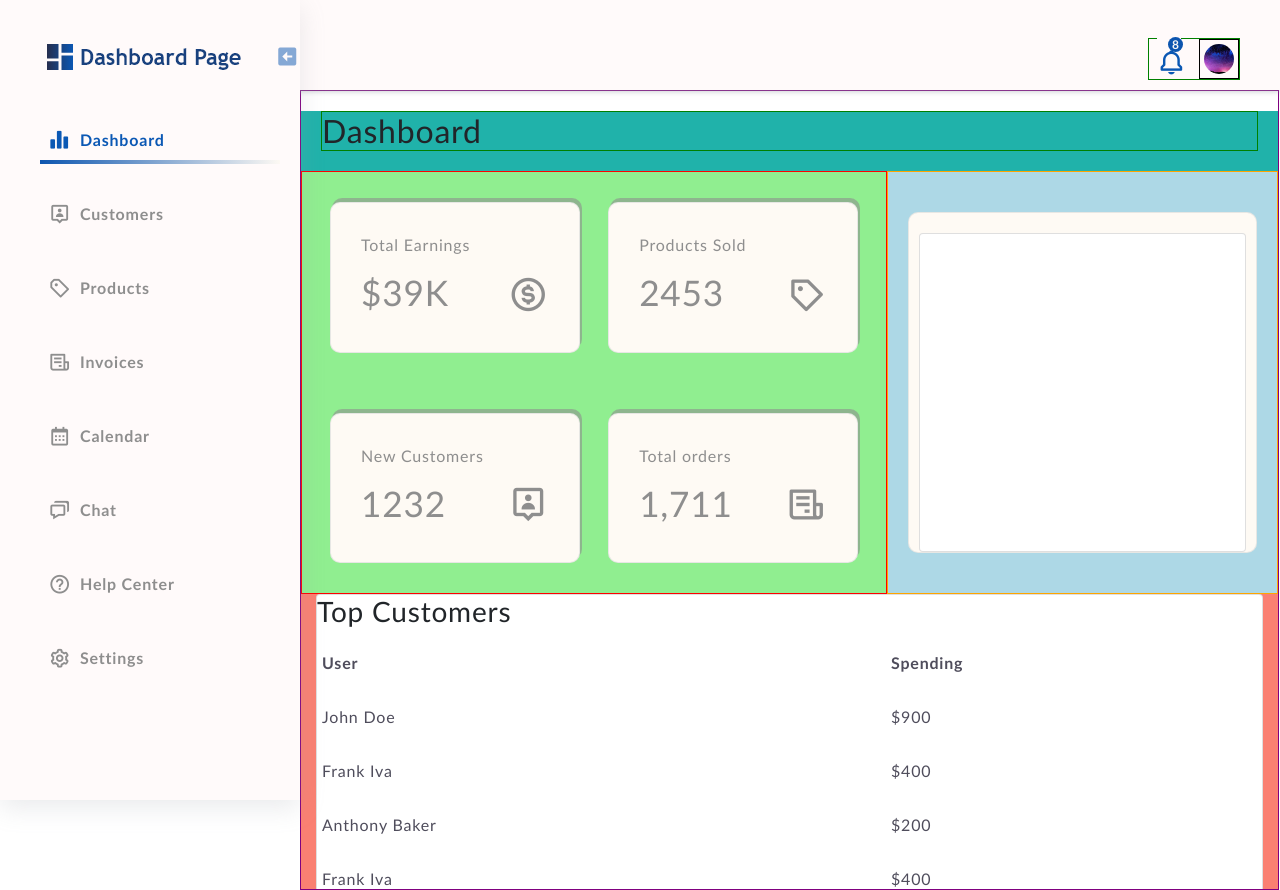
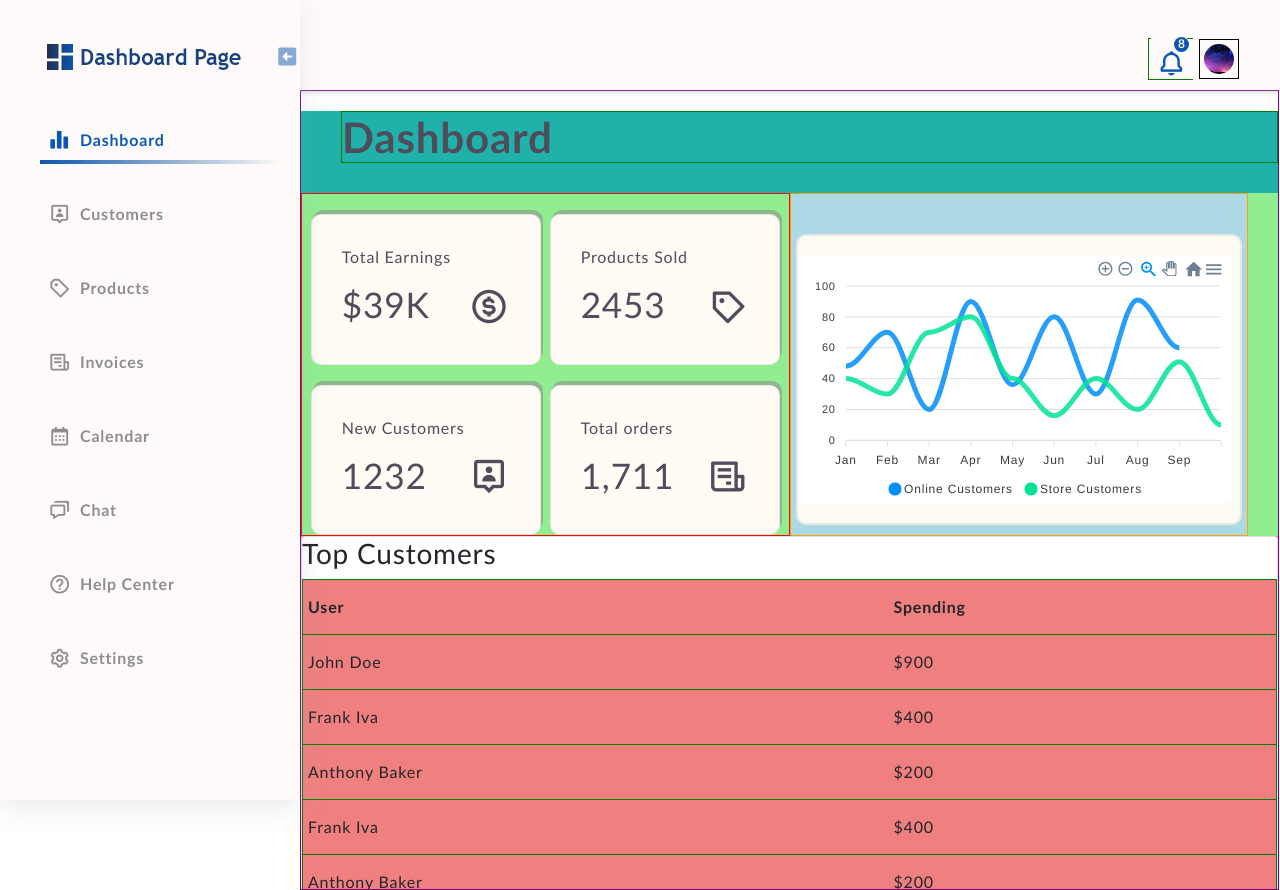
Before and after one commit to banuaggun/dashboard-design, a React (Create React App) app: page / in a window 1280 px wide. Built offline with nearby package versions, Linux system fonts and the light colour scheme.

Commit message:
chart aligned in dashboard page

```diff
--- a/src/components/ediTableRow/EdiTableRow.jsx
+++ b/src/components/ediTableRow/EdiTableRow.jsx
@@ -1,4 +1,6 @@
 import React from "react";
+
+import "./_ediTableRow.scss";
 
 const EdiTableRow = ({
   editFormData,
--- /dev/null
+++ b/src/components/ediTableRow/_ediTableRow.scss
@@ -0,0 +1,7 @@
+@use '../../assets/scss/_variables' as *;
+
+
+tr{
+  border:1px solid green;
+  background-color:lightcoral;
+}
--- a/src/components/statusCard/_statusCard.scss
+++ b/src/components/statusCard/_statusCard.scss
@@ -7,17 +7,20 @@
   min-width:220px;
   width:100%;
   padding:30px;
-  margin:30px auto;
+
+  margin-left:auto;
+  margin-right:auto;
   height:auto;
   position:relative;
   overflow:hidden;
-
-  color:map-get($colors, text, base);
+  margin-top:20px;
+  color:map-get($colors, text, head);
   background-color:map-get($colors, background, light);
   border:1px solid map-get($colors, icon, dark);
   box-shadow:map-get($shadows, lightShadow);
   border-radius:map-get($radius, radius2);
   transition:color 0.5s ease 0s;
+
 
   @include responsive('xxsmall'){
     min-width:350px;
@@ -29,7 +32,7 @@
     min-width:300px;
   }
   @include responsive('large'){
-    min-width:250px;
+    min-width:230px;
   }
 
 
--- a/src/index.js
+++ b/src/index.js
@@ -2,8 +2,6 @@ import { StrictMode } from "react";
 import ReactDOM from "react-dom";
 
 import "./assets/scss/_styles.scss";
-import "./assets/scss/styles.css";
-import "./assets/scss/grid.css";
 
 //import Layout from "./Components/Layouts/Layout";
 import App from "./App";
--- a/src/pages/dashboard/_dashboard3.scss
+++ b/src/pages/dashboard/_dashboard3.scss
@@ -4,7 +4,13 @@
   background-color:lightseagreen;
 
   &__header{
-    margin:20px;
+    font-size: 2.63rem; /*2.625rem = 42px */
+  font-family: "Trebuchet MS", "Lucida Sans Unicode", "Lucida Grande",
+    "Lucida Sans", Arial, sans-serif;
+  font-weight: bold;
+  color: map-get($colors, text, head);
+
+    margin:20px 0 30px 40px;
     border:1px solid green;
   }
 
@@ -29,7 +35,7 @@
 
       width:100%;
       @include responsive('large'){
-        width:60%;
+        width:50%;
       }
       &__status__card{
         @include responsive('xsmall'){
@@ -71,27 +77,34 @@
       border:1px solid black;
       background-color:lightblue;
       @include responsive('large'){
-        width:40%;
+        width:calc(50% - 30px);
+        margin-right:30px;
         display:flex;
         border:1px solid orange;
       }
 
       &__card__area{
+        margin:30px auto 0 auto;
         position:relative;
-        width:calc(100% - 40px);
-        height:calc(100% - 80px);
+        width:calc(100% - 10px);
+        height:calc(100% - 50px);
         background-color:map-get($colors, background, light);
-        padding:20px 10px;
+        padding:20px 0px;
         border-radius:map-get($radius, radius2);
-        border:1px solid map-get($colors, icon, dark);
+        border:2px solid map-get($colors, icon, dark);
         &__content{
-          width:calc(100% - 20px);
-          height:calc(100% - 20px);
+          width:calc(100% - 10px) !important;
+          height:calc(100% - 40px) !important;
           position:absolute;
+          border:transparent;
+
 
           &__graphic{
+            max-width:auto;
+            min-width:auto;
+            height:auto;
             width:auto;
-            display:none;
+            border:transparent;
           }
         }
       }
@@ -104,6 +117,7 @@
      height:auto;
      position:relative;
      height:max-content;
+     border:transparent;
    }
 
 
```
